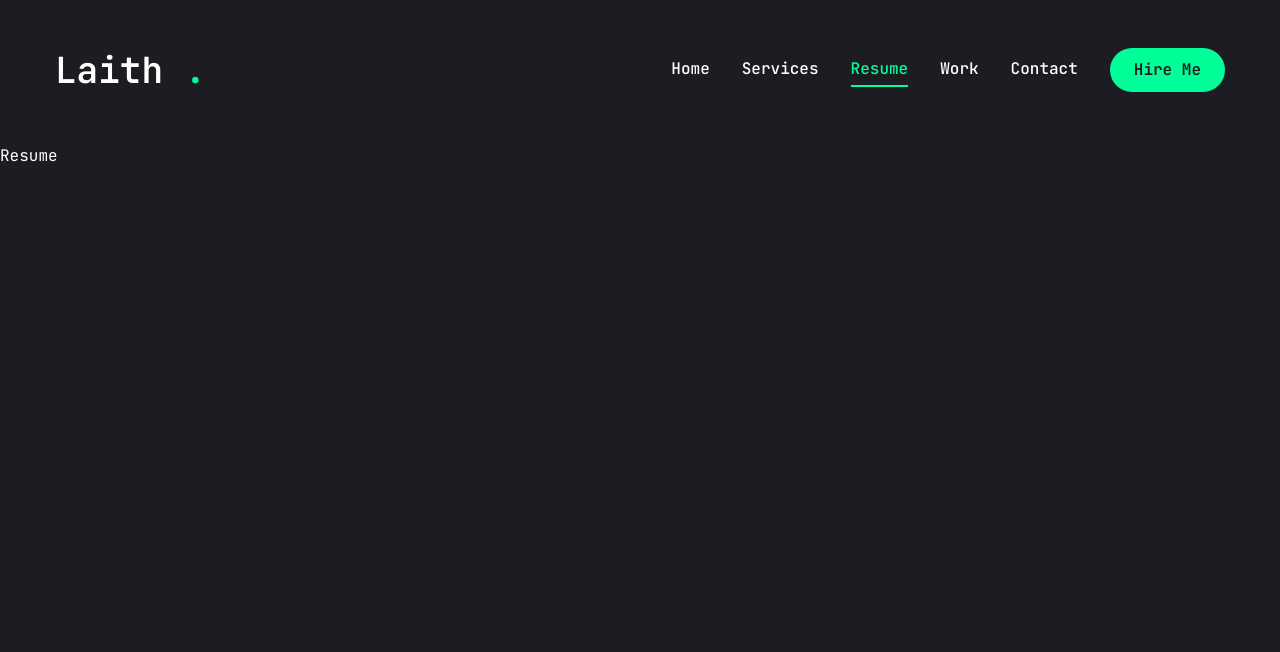
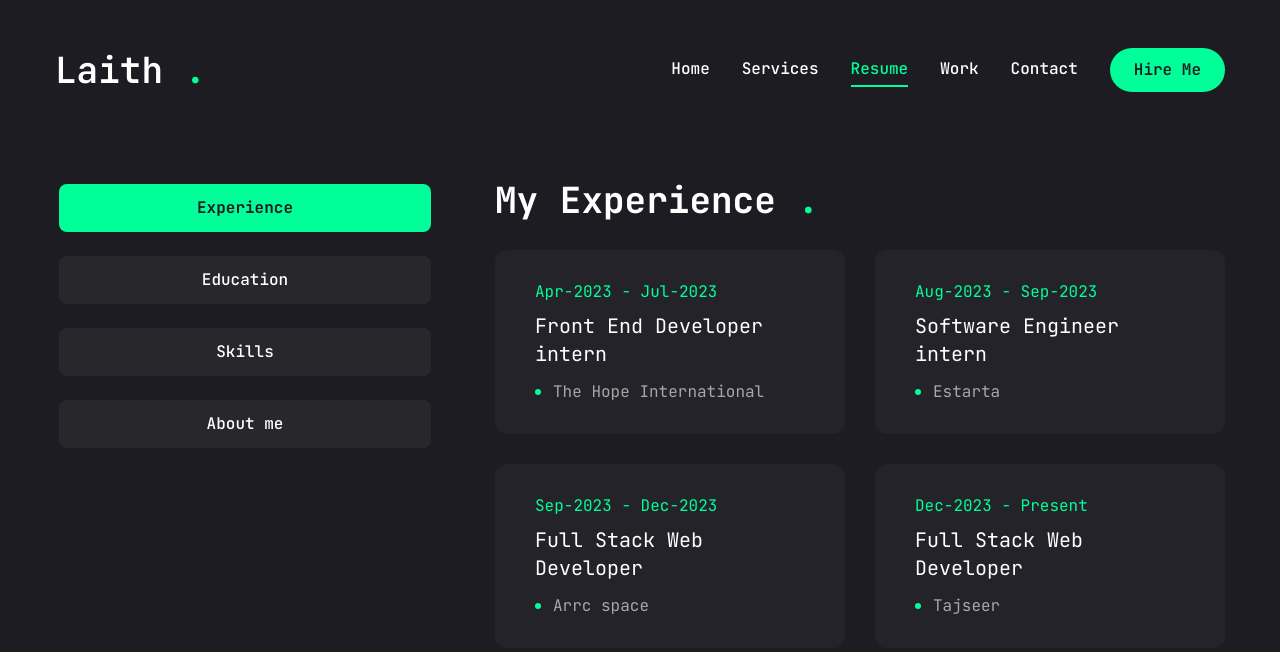
Before and after one commit to abufadda01/laith-porfoli, a Next.js app: page /resume in a window 1280 px wide. Shown: the top 652 px of the page. Built offline with nearby package versions, Linux system fonts and the light colour scheme.

Commit message:
resume page

```diff
--- a/app/resume/page.jsx
+++ b/app/resume/page.jsx
@@ -1,9 +1,319 @@
+"use client"
+
 import React from 'react'
+import {FaHtml5 , FaCss3 , FaJs , FaReact , FaNodeJs , FaBootstrap } from "react-icons/fa"
+import {SiTailwindcss , SiNextdotjs , SiMongodb , SiPostman , SiRedux , SiSocketdotio} from "react-icons/si"
+import { Tabs , TabsContent , TabsList , TabsTrigger } from '@/components/ui/tabs'
+import { Tooltip , TooltipContent , TooltipProvider , TooltipTrigger } from '@/components/ui/tooltip'
+import { ScrollArea } from '@radix-ui/react-scroll-area'
+import { motion } from 'framer-motion'
+
+
+const about = {
+  title : "About me" ,
+  description : "I am a highly skilled Full Stack Web Developer proficient in various programming languages and new cutting-edge technologies." ,
+  info : [
+    {
+      fieldName : "Name" ,
+      fieldValue : "Laith Abu Fadda"
+    },
+    {
+      fieldName : "phone" ,
+      fieldValue : "+962 771101109"
+    },
+    {
+      fieldName : "Experience" ,
+      fieldValue : "+2"
+    },
+    {
+      fieldName : "Email" ,
+      fieldValue : "laithfadda4@gmail.com"
+    },
+    {
+      fieldName : "Freelance" ,
+      fieldValue : "Available"
+    },
+    {
+      fieldName : "Languages" ,
+      fieldValue : "Arabic , English"
+    },
+  ]
+}
+
+
+const experience = {
+  icon : "/assets/resume/badge.svg" ,
+  title : "My Experience" ,
+  items : [
+    {
+      company : "The Hope International",
+      position : "Front End Developer intern",
+      duration : "Apr-2023 - Jul-2023"
+    },
+    {
+      company : "Estarta",
+      position : "Software Engineer intern",
+      duration : "Aug-2023 - Sep-2023"
+    },
+    {
+      company : "Arrc space",
+      position : "Full Stack Web Developer",
+      duration : "Sep-2023 - Dec-2023"
+    },
+    {
+      company : "Tajseer",
+      position : "Full Stack Web Developer",
+      duration : "Dec-2023 - Present"
+    },
+  ]
+}
+
+
+const education = {
+  icon : "/assets/resume/cap.svg",
+  title : "My Education" ,
+  items : [
+    {
+      institution : "Computer Information System" ,
+      degree : "Bachelor's degree" ,
+      duration : "2019-2023"
+    }
+  ]
+}
+
+
+const skills = {
+  title : "My Skills",
+  skillList : [
+    {
+      icon : <FaHtml5/> ,
+      name : "html 5"
+    },
+    {
+      icon : <FaCss3/> ,
+      name : "css 3"
+    },
+    {
+      icon : <FaJs/> ,
+      name : "javascript"
+    },
+    {
+      icon : <FaReact/> ,
+      name : "React Js"
+    },
+    {
+      icon : <FaBootstrap/> ,
+      name : "Bootstrap"
+    },
+    {
+      icon : <SiTailwindcss/> ,
+      name : "tailwind css"
+    },
+    {
+      icon : <SiNextdotjs/> ,
+      name : "Next Js"
+    },
+    {
+      icon : <FaNodeJs/> ,
+      name : "Node Js"
+    },
+    {
+      icon : <SiMongodb/> ,
+      name : "Mongo DB"
+    },
+    {
+      icon : <SiPostman/> ,
+      name : "Postman"
+    },
+    {
+      icon : <SiSocketdotio/> ,
+      name : "Socket io"
+    },
+    {
+      icon : <SiRedux/> ,
+      name : "Redux toolkit"
+    },
+  ]
+}
+
+
+
 
 const Resume = () => {
   return (
-    <div>Resume</div>
+
+    <motion.div
+      initial={{opacity : 0}}
+      animate={{opacity : 1 , transition : {delay : 2.4 , duration : 0.4 , ease : "easeIn"}}}
+      className='min-h-[80vh] flex items-center justify-center py-12 xl:py-0'
+      >
+
+        <div className="container mx-auto">
+
+            <Tabs defaultValue='experience' className='flex flex-col xl:flex-row gap-[60px]'>
+
+              <TabsList className="flex flex-col w-full max-w-[380px] mx-auto xl:mx-0 gap-6">
+
+                <TabsTrigger value="experience">Experience</TabsTrigger>
+                <TabsTrigger value="education">Education</TabsTrigger>
+                <TabsTrigger value="skills">Skills</TabsTrigger>
+                <TabsTrigger value="about">About me</TabsTrigger>
+
+              </TabsList>
+
+              <div className='min-h-[70vh] w-full'>
+
+
+                  <TabsContent value="experience" className="w-full">
+
+                      <div className='flex flex-col gap-[30px] text-center xl:text-left'>
+
+                        <h3 className='text-4xl font-bold'>{experience.title} <span className='text-accent'>.</span></h3>
+
+                        <ScrollArea className='h-[400px]'>
+
+                          <ul className='grid grid-cols-1 lg:grid-cols-2 gap-[30px]'>
+
+                            {experience.items.map((item , index) => (
+
+                              <li className='bg-[#232329] h-[184px] py-6 px-10 rounded-xl flex flex-col justify-center items-center lg:items-start gap-1'>
+
+                                <span className='text-accent'>{item.duration}</span>
+
+                                <h3 className='text-xl max-w-[260px] min-h-[60px] text-center lg:text-left'>{item.position}</h3>
+
+                                <div className='flex items-center gap-3'>
+                                  <span className='w-[6px] h-[6px] rounded-full bg-accent'></span>
+                                  <p className='text-white/60'>{item.company}</p>
+                                </div>
+
+                              </li>
+
+                            ))}
+
+                          </ul>
+
+                        </ScrollArea>
+
+                      </div>
+
+                  </TabsContent>
+
+
+
+                  <TabsContent value="education" className="w-full">
+
+                    <div className='flex flex-col gap-[30px] text-center xl:text-left'>
+
+                      <h3 className='text-4xl font-bold'>{education.title} <span className='text-accent'>.</span></h3>
+
+                      <ScrollArea className='h-[400px]'>
+
+                        <ul className='grid grid-cols-1 lg:grid-cols-2 gap-[30px]'>
+
+                          {education.items.map((item , index) => (
+
+                            <li className='bg-[#232329] h-[184px] py-6 px-10 rounded-xl flex flex-col justify-center items-center lg:items-start gap-1'>
+
+                              <span className='text-accent'>{item.duration}</span>
+
+                              <h3 className='text-xl max-w-[260px] min-h-[60px] text-center lg:text-left'>{item.degree}</h3>
+
+                              <div className='flex items-center gap-1'>
+                                <span className='w-[6px] h-[6px] rounded-full bg-accent'></span>
+                                <p className='text-white/60'>{item.institution}</p>
+                              </div>
+
+                            </li>
+
+                          ))}
+
+                        </ul>
+
+                      </ScrollArea>
+
+                    </div>
+
+                  </TabsContent>
+
+
+
+                  <TabsContent value="skills" className="w-full h-full">
+
+                    <div className='flex flex-col gap-[30px] text-center xl:text-left'>
+
+                        <div>
+                          <h3 className='font-bold text-4xl mb-3'>{skills.title} <span className='text-accent'>.</span></h3>
+                        </div>
+
+                        <ul className='grid grid-cols-2 sm:grid-cols-3 md:grid-cols-4 gap-4 xl:gap-[40px]'>
+
+                          {skills.skillList.map((skill , index) => (
+
+                            <li key={index}>
+
+                              <TooltipProvider delayDuration={100}>
+
+                                <Tooltip>
+
+                                  <TooltipTrigger className='w-full h-[150px] bg-[#232329] rounded-xl flex justify-center items-center group'>
+                                    <div className='text-6xl group-hover:text-accent transition-all duration-300'>{skill.icon}</div>
+                                  </TooltipTrigger>
+
+                                  <TooltipContent>
+                                    <p className='capitalize'>{skill.name}</p>
+                                  </TooltipContent>
+
+                                </Tooltip>
+
+                              </TooltipProvider>
+
+                            </li>
+
+                          ))}
+
+                        </ul>
+
+                    </div>
+
+                  </TabsContent>
+
+
+
+                  <TabsContent value="about" className="w-full text-center xl:text-left">
+
+                      <div className='flex flex-col gap-[30px]'>
+
+                        <h3 className='text-4xl font-bold'>{about.title} <span className='text-accent'>.</span></h3>
+                        <p className='max-w-[600px] text-white/60 mx-auto xl:mx-0'>{about.description}</p>
+
+                        <ul className='grid grid-cols-1 xl:grid-cols-2 gap-y-6 max-w-[620px] mx-auto xl:mx-0'>
+
+                          {about.info.map((i , index) => (
+
+                            <li className='flex items-center justify-center xl:justify-start gap-4' key={index}>
+                              <span className='text-white/60'>{i.fieldName}</span>
+                              <span className='text-xl text-accent'>{i.fieldValue}</span>
+                            </li>
+
+                          ))}
+
+                        </ul>
+
+                      </div>
+
+                  </TabsContent>
+
+
+              </div>
+
+            </Tabs>
+
+        </div>
+
+    </motion.div>
   )
 }
 
+
 export default Resume
--- a/components/ui/scroll-area.jsx
+++ b/components/ui/scroll-area.jsx
@@ -32,7 +32,7 @@
       className
     )}
     {...props}>
-    <ScrollAreaPrimitive.ScrollAreaThumb className="relative flex-1 rounded-full bg-slate-200 dark:bg-slate-800" />
+    <ScrollAreaPrimitive.ScrollAreaThumb className="relative flex-1 rounded-full bg-accent dark:bg-slate-800" />
   </ScrollAreaPrimitive.ScrollAreaScrollbar>
 ))
 ScrollBar.displayName = ScrollAreaPrimitive.ScrollAreaScrollbar.displayName
--- a/components/ui/tabs.jsx
+++ b/components/ui/tabs.jsx
@@ -11,7 +11,7 @@
   <TabsPrimitive.List
     ref={ref}
     className={cn(
-      "inline-flex h-10 items-center justify-center rounded-md bg-slate-100 p-1 text-slate-500 dark:bg-slate-800 dark:text-slate-400",
+      "inline-flex h-auto rounded-md p-1 text-primary",
       className
     )}
     {...props} />
@@ -22,7 +22,7 @@
   <TabsPrimitive.Trigger
     ref={ref}
     className={cn(
-      "inline-flex items-center justify-center whitespace-nowrap rounded-sm px-3 py-1.5 text-sm font-medium ring-offset-white transition-all focus-visible:outline-none focus-visible:ring-2 focus-visible:ring-slate-950 focus-visible:ring-offset-2 disabled:pointer-events-none disabled:opacity-50 data-[state=active]:bg-white data-[state=active]:text-slate-950 data-[state=active]:shadow-sm dark:ring-offset-slate-950 dark:focus-visible:ring-slate-300 dark:data-[state=active]:bg-slate-950 dark:data-[state=active]:text-slate-50",
+      "inline-flex items-center w-full bg-[#27272c] justify-center whitespace-nowrap text-white rounded-lg p-3 text-base font-medium ring-offset-white transition-all disabled:pointer-events-none disabled:opacity-50 data-[state=active]:bg-accent data-[state=active]:text-primary data-[state=active]:font-bold data-[state=active]:shadow-sm",
       className
     )}
     {...props} />
@@ -33,7 +33,7 @@
   <TabsPrimitive.Content
     ref={ref}
     className={cn(
-      "mt-2 ring-offset-white focus-visible:outline-none focus-visible:ring-2 focus-visible:ring-slate-950 focus-visible:ring-offset-2 dark:ring-offset-slate-950 dark:focus-visible:ring-slate-300",
+      "min-h-[480px] ring-offset-white focus-visible:outline-none focus-visible:ring-2 focus-visible:ring-slate-950 focus-visible:ring-offset-2 dark:ring-offset-slate-950 dark:focus-visible:ring-slate-300",
       className
     )}
     {...props} />
```
Also changed, not shown: app/services/page.jsx (line endings or trailing spaces).
